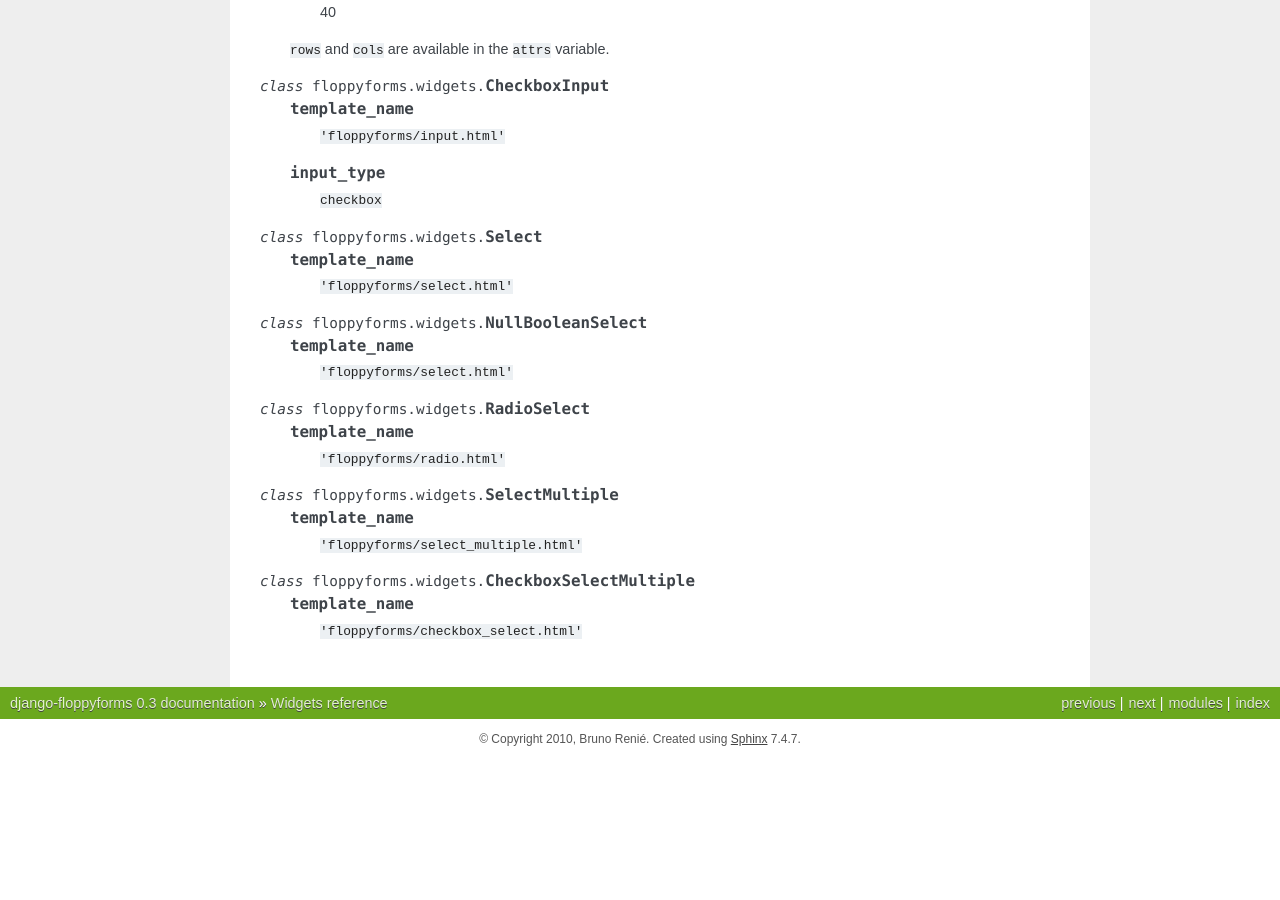
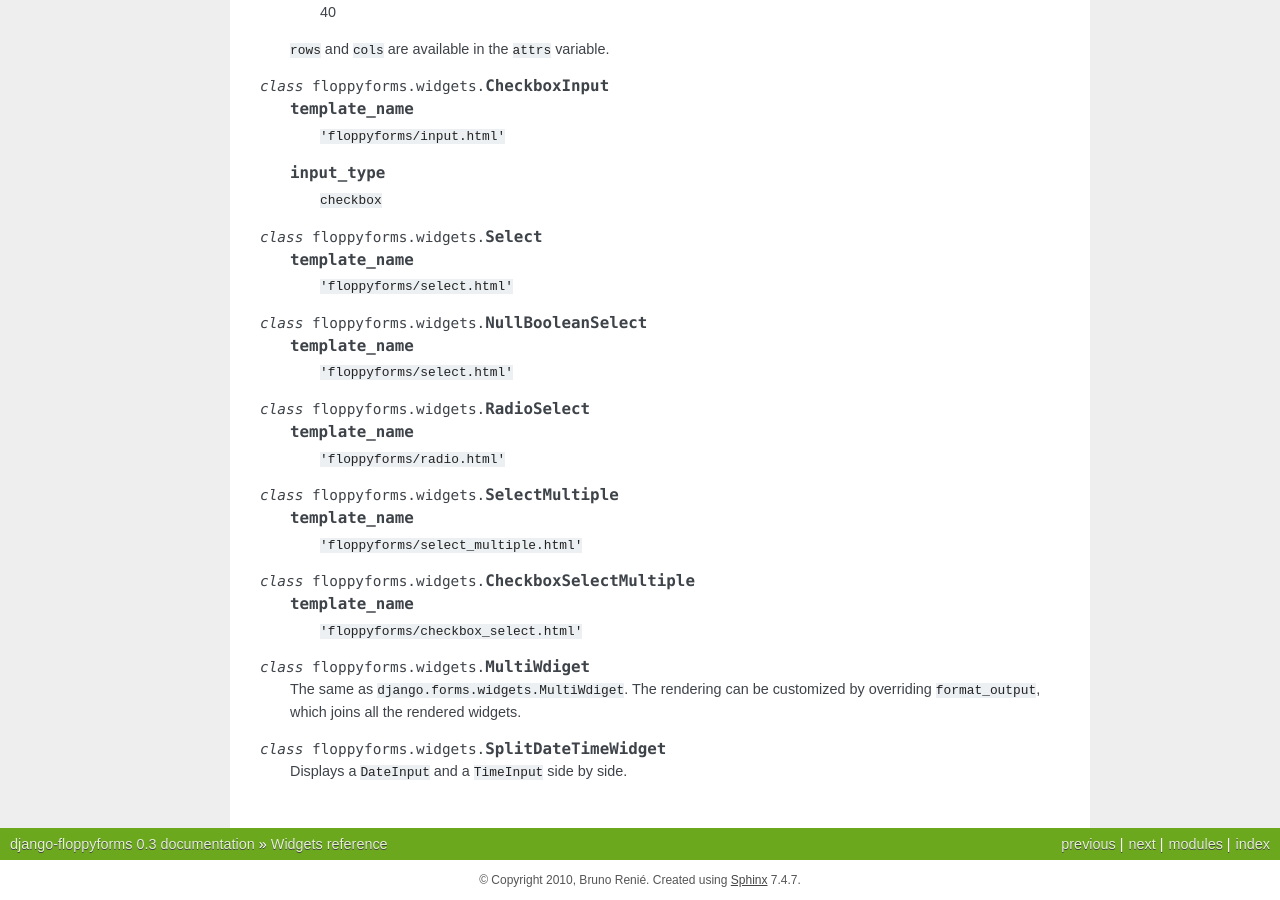
Before and after one commit to jazzband/django-floppyforms, a Sphinx documentation site: the page built from docs/widgets-reference.rst, in a window 1280 px wide and 900 px high, scrolled down 3657 px. Built offline with Sphinx 7.4.7, drawn with Linux system fonts in a browser that asks for light colours; before the commit the page ends 4416 px from its top, so only the background shows below that; some of the changed text lies outside the part shown.

Commit message:
Added new widgets to the reference

```diff
--- a/docs/widgets-reference.rst
+++ b/docs/widgets-reference.rst
@@ -283,3 +283,13 @@
     .. attribute:: CheckboxSelectMultiple.template_name
 
         ``'floppyforms/checkbox_select.html'``
+
+.. class:: MultiWdiget
+
+   The same as ``django.forms.widgets.MultiWdiget``. The rendering can be
+   customized by overriding ``format_output``, which joins all the rendered
+   widgets.
+
+.. class:: SplitDateTimeWidget
+
+    Displays a ``DateInput`` and a ``TimeInput`` side by side.
--- a/docs/widgets.rst
+++ b/docs/widgets.rst
@@ -36,7 +36,7 @@
 SlugField                SlugInput           <input pattern="[-\\w]+">
 RegexField               TextInput           <input [pattern=...]>
 IPAddressField           IPAddressInput      <input pattern=...>
-MultiValueField          MultiWidget
+MultiValueField          None (*abstract*)
 SplitDateTimeField       SplitDateTimeWidget
 ======================== =================== ========================
 
```
